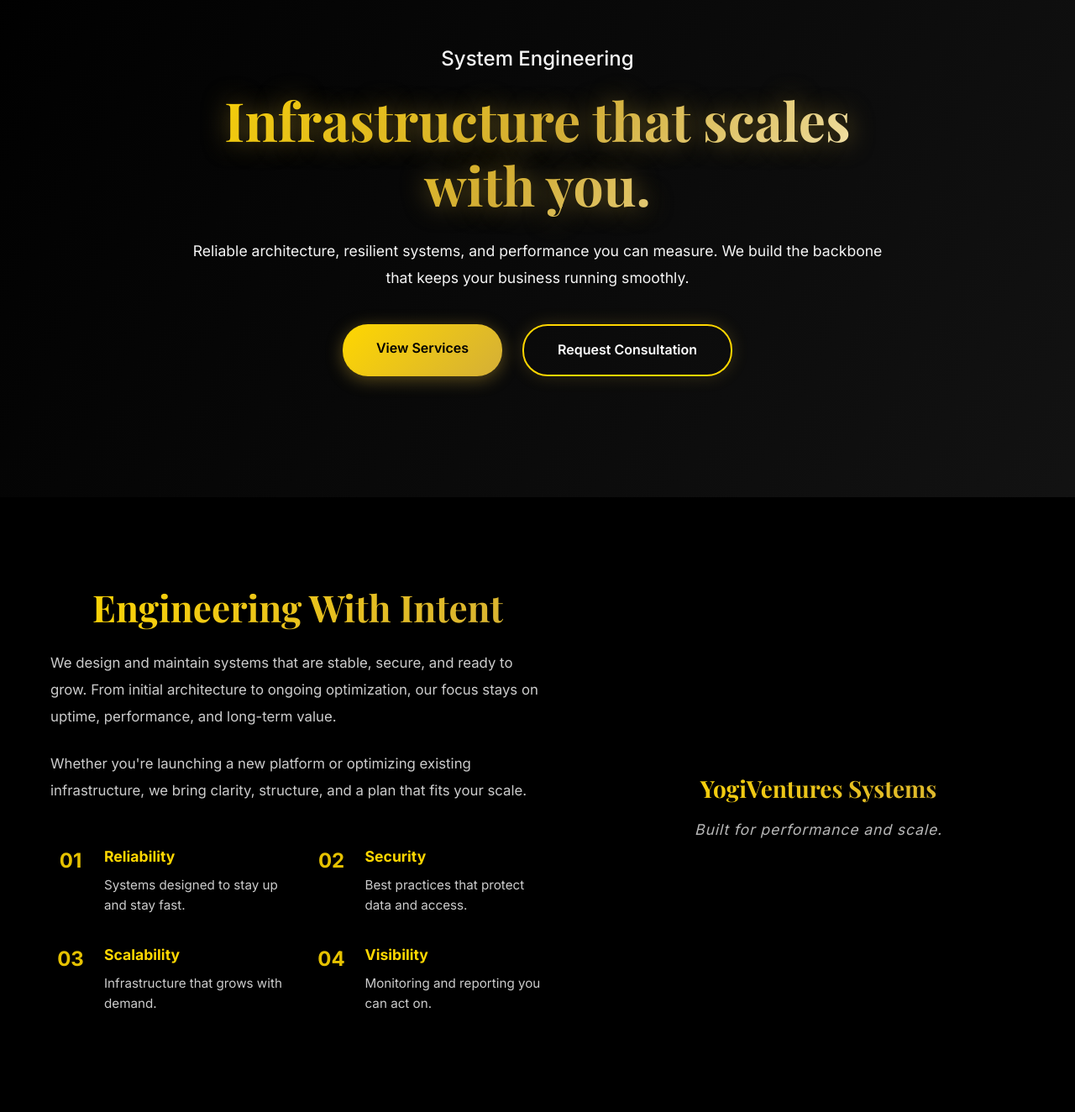
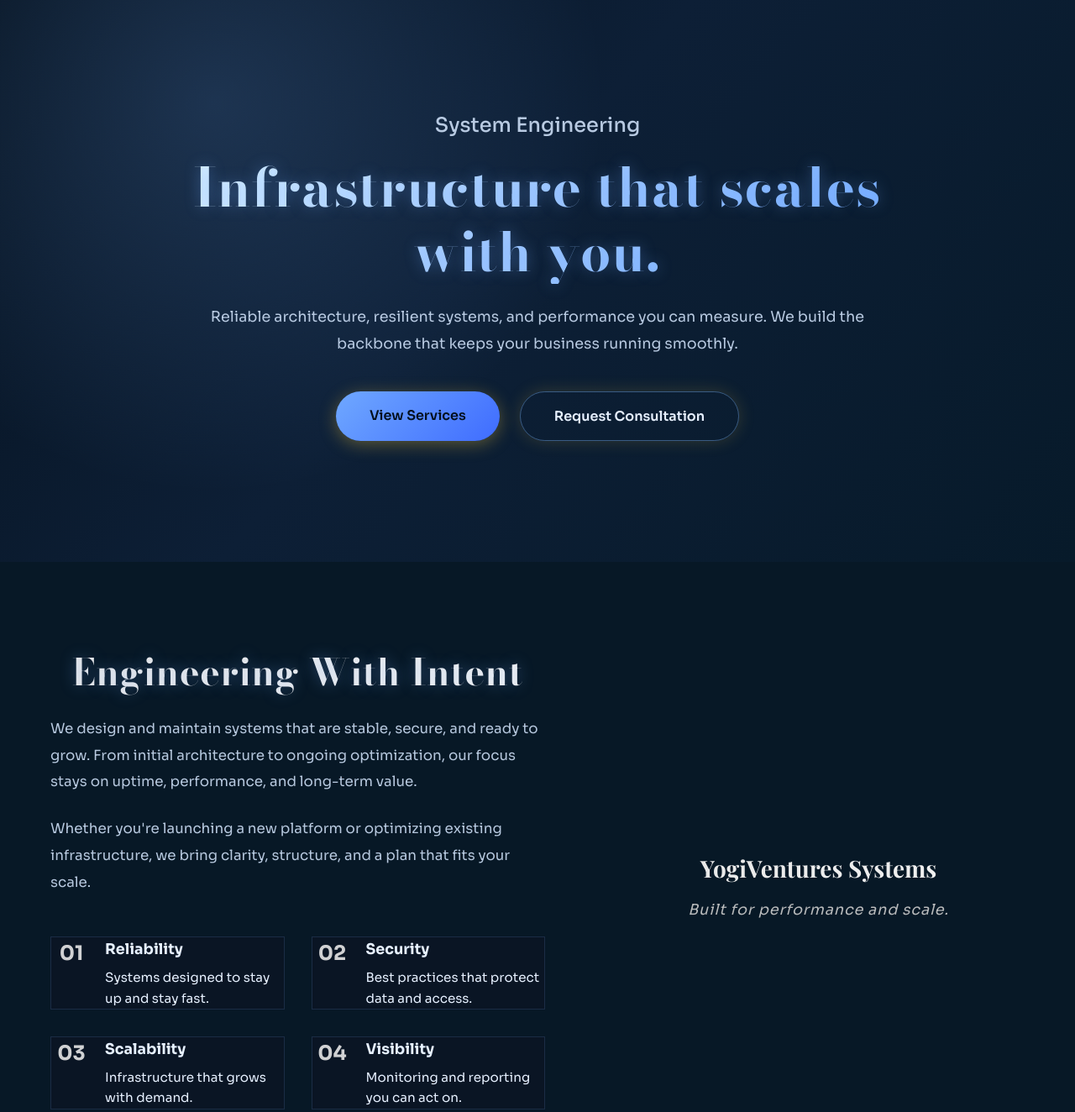
Before and after one commit to Boochdawg/yogiventures, a plain HTML site: page engineering.html in a window 1280 px wide. Shown: the part 173-1497 px from the top of the page at 84% size. Drawn offline with nearby package versions, Linux system fonts and the light colour scheme.

Commit message:
Use Bodoni Moda for engineering headings

```diff
--- a/engineering.html
+++ b/engineering.html
@@ -8,7 +8,7 @@
     <link rel="stylesheet" href="styles.css">
     <link rel="preconnect" href="https://fonts.googleapis.com">
     <link rel="preconnect" href="https://fonts.gstatic.com" crossorigin>
-    <link href="https://fonts.googleapis.com/css2?family=Inter:wght@300;400;500;600;700;800&family=Playfair+Display:wght@700&display=swap" rel="stylesheet">
+    <link href="https://fonts.googleapis.com/css2?family=Bodoni+Moda:wght@400;500;600;700&family=Inter:wght@300;400;500;600;700;800&family=Sora:wght@400;500;600;700&family=Playfair+Display:wght@700&display=swap" rel="stylesheet">
     <script type="text/javascript" src="https://cdn.jsdelivr.net/npm/@emailjs/browser@4/dist/email.min.js"></script>
 </head>
 <body class="engineering-page">
--- a/styles.css
+++ b/styles.css
@@ -1956,6 +1956,221 @@ section {
     color: #f0f0f0;
 }
 
+.engineering-page {
+    background: #061321;
+    color: #e6f0ff;
+    font-family: 'Sora', 'Inter', sans-serif;
+    --highlight-color: #f2f2f2;
+    --gold-accent: #e6e6e6;
+    --gold-dark: #cfcfcf;
+    --gold-light: #fafafa;
+}
+
+.engineering-page .hero-title,
+.engineering-page .section-title {
+    font-family: 'Bodoni Moda', 'Playfair Display', serif;
+    letter-spacing: 0.02em;
+}
+
+.engineering-page::before {
+    content: '';
+    position: fixed;
+    inset: 0;
+    pointer-events: none;
+    background-image:
+        linear-gradient(rgba(120, 176, 255, 0.06) 1px, transparent 1px),
+        linear-gradient(90deg, rgba(120, 176, 255, 0.06) 1px, transparent 1px);
+    background-size: 120px 120px;
+    opacity: 0.25;
+    z-index: 0;
+}
+
+.engineering-page::after {
+    content: '';
+    position: fixed;
+    inset: 0;
+    pointer-events: none;
+    background: radial-gradient(circle at 15% 20%, rgba(111, 168, 255, 0.18), transparent 45%),
+        radial-gradient(circle at 85% 15%, rgba(120, 176, 255, 0.14), transparent 40%),
+        radial-gradient(circle at 70% 80%, rgba(63, 108, 255, 0.12), transparent 45%);
+    z-index: 0;
+}
+
+.engineering-page .navbar,
+.engineering-page main,
+.engineering-page section,
+.engineering-page footer {
+    position: relative;
+    z-index: 1;
+}
+
+.engineering-page .navbar {
+    background: rgba(6, 16, 28, 0.96);
+    border-bottom: 1px solid rgba(120, 176, 255, 0.18);
+}
+
+.engineering-page .logo-text {
+    background: linear-gradient(135deg, #7cc2ff 0%, #4b7dff 55%, #88e0ff 100%);
+    -webkit-background-clip: text;
+    -webkit-text-fill-color: transparent;
+    background-clip: text;
+}
+
+.engineering-page .nav-link {
+    color: rgba(214, 232, 255, 0.8);
+}
+
+.engineering-page .nav-link:hover {
+    color: #eaf6ff;
+}
+
+.engineering-page .nav-link.nav-cta {
+    background: linear-gradient(135deg, #6fa8ff 0%, #3f6cff 100%);
+    color: #04101e;
+    box-shadow: 0 4px 18px rgba(63, 108, 255, 0.35);
+}
+
+.engineering-page .nav-link.nav-cta:hover {
+    background: linear-gradient(135deg, #8fd0ff 0%, #4b7dff 100%);
+    color: #04101e;
+}
+
+.engineering-page .booking-hero {
+    background: radial-gradient(circle at 20% 20%, rgba(120, 176, 255, 0.18), transparent 40%),
+        linear-gradient(130deg, #061321 0%, #0d1f36 45%, #071a2a 100%);
+}
+
+.engineering-page .hero-title {
+    background: linear-gradient(135deg, #d9f0ff 0%, #9dc6ff 50%, #6fa8ff 100%);
+    -webkit-background-clip: text;
+    -webkit-text-fill-color: transparent;
+    background-clip: text;
+    text-shadow: 0 0 24px rgba(79, 132, 255, 0.4);
+}
+
+.engineering-page .hero-title,
+.engineering-page .section-title,
+.engineering-page .business-title {
+    text-shadow: 0 0 18px rgba(111, 168, 255, 0.35);
+}
+
+.engineering-page .hero-subtitle,
+.engineering-page .hero-description {
+    color: rgba(214, 232, 255, 0.85);
+}
+
+.engineering-page .about,
+.engineering-page .businesses,
+.engineering-page .contact {
+    background: #071826;
+}
+
+.engineering-page .section-title {
+    color: #e9f4ff;
+}
+
+.engineering-page .section-subtitle,
+.engineering-page .about-description {
+    color: rgba(214, 232, 255, 0.85);
+}
+
+.engineering-page .about-values .value-item {
+    background: rgba(10, 22, 36, 0.9);
+    border: 1px solid rgba(120, 176, 255, 0.15);
+}
+
+.engineering-page .business-card {
+    background: linear-gradient(145deg, #0b1f34 0%, #0f2742 100%);
+    border: 1px solid rgba(120, 176, 255, 0.18);
+    box-shadow: 0 16px 40px rgba(6, 18, 34, 0.6);
+    color: #e6f0ff;
+}
+
+.engineering-page .business-card:hover {
+    box-shadow: 0 20px 60px rgba(63, 108, 255, 0.35);
+    border-color: rgba(120, 176, 255, 0.4);
+}
+
+.engineering-page .business-icon {
+    color: rgba(167, 210, 255, 0.7);
+}
+
+.engineering-page .business-title,
+.engineering-page .business-description,
+.engineering-page .business-features,
+.engineering-page .business-features li,
+.engineering-page .about-values h4,
+.engineering-page .about-values p,
+.engineering-page .cta-panel h3,
+.engineering-page .cta-panel p,
+.engineering-page .cta-details,
+.engineering-page .contact-info,
+.engineering-page .contact-link,
+.engineering-page .footer,
+.engineering-page .footer a,
+.engineering-page .footer p {
+    color: #e6f0ff;
+}
+
+.engineering-page .contact-icon {
+    color: #8fbfff;
+}
+
+.engineering-page .contact-link:hover,
+.engineering-page .footer a:hover {
+    color: #ffffff;
+}
+
+.engineering-page .barbering-cta {
+    background: linear-gradient(135deg, rgba(120, 176, 255, 0.14) 0%, rgba(63, 108, 255, 0.06) 100%);
+}
+
+.engineering-page .cta-panel {
+    border: 1px solid rgba(120, 176, 255, 0.22);
+    background: rgba(8, 20, 34, 0.9);
+}
+
+.engineering-page .cta-panel {
+    box-shadow: 0 18px 50px rgba(63, 108, 255, 0.2);
+}
+
+.engineering-page .cta-panel h3 {
+    color: #e9f4ff;
+}
+
+.engineering-page .cta-panel p,
+.engineering-page .cta-details {
+    color: rgba(214, 232, 255, 0.8);
+}
+
+.engineering-page .contact-form {
+    background: linear-gradient(145deg, #0b1f34 0%, #0f2742 100%);
+    border: 1px solid rgba(120, 176, 255, 0.18);
+    box-shadow: 0 16px 40px rgba(6, 18, 34, 0.5);
+}
+
+.engineering-page .contact-form:focus-within {
+    box-shadow: 0 18px 50px rgba(120, 176, 255, 0.35);
+}
+
+.engineering-page .form-group input,
+.engineering-page .form-group select,
+.engineering-page .form-group textarea {
+    background: #061321;
+    border: 1px solid rgba(120, 176, 255, 0.18);
+    color: #e6f0ff;
+}
+
+.engineering-page .btn-primary {
+    background: linear-gradient(135deg, #6fa8ff 0%, #3f6cff 100%);
+    color: #04101e;
+}
+
+.engineering-page .btn-secondary {
+    border: 1px solid rgba(127, 184, 255, 0.4);
+    color: #e6f0ff;
+}
+
 .podcast-page .logo-text {
     font-family: 'Space Grotesk', 'Inter', sans-serif;
     letter-spacing: 0.05em;
```
